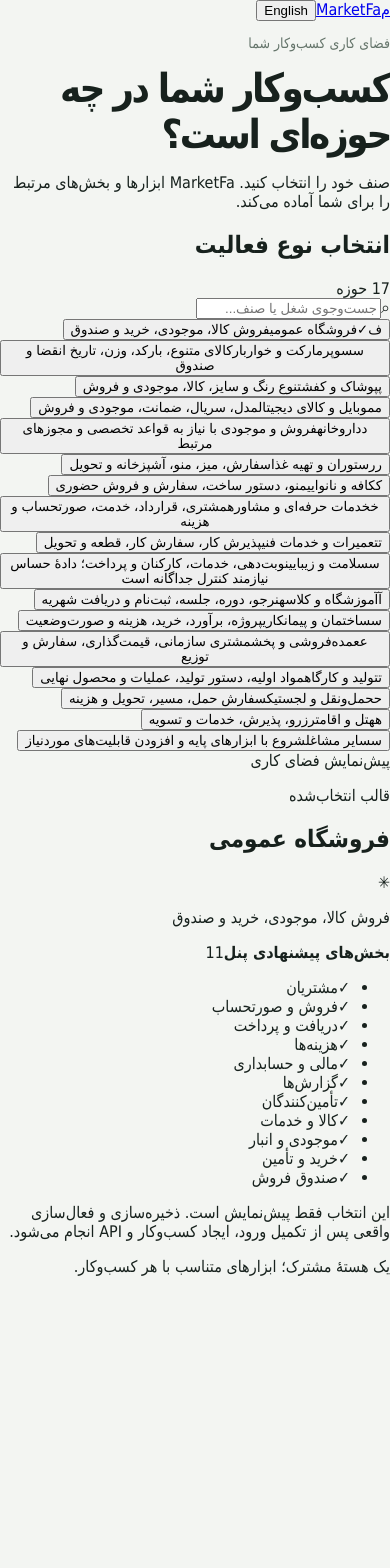
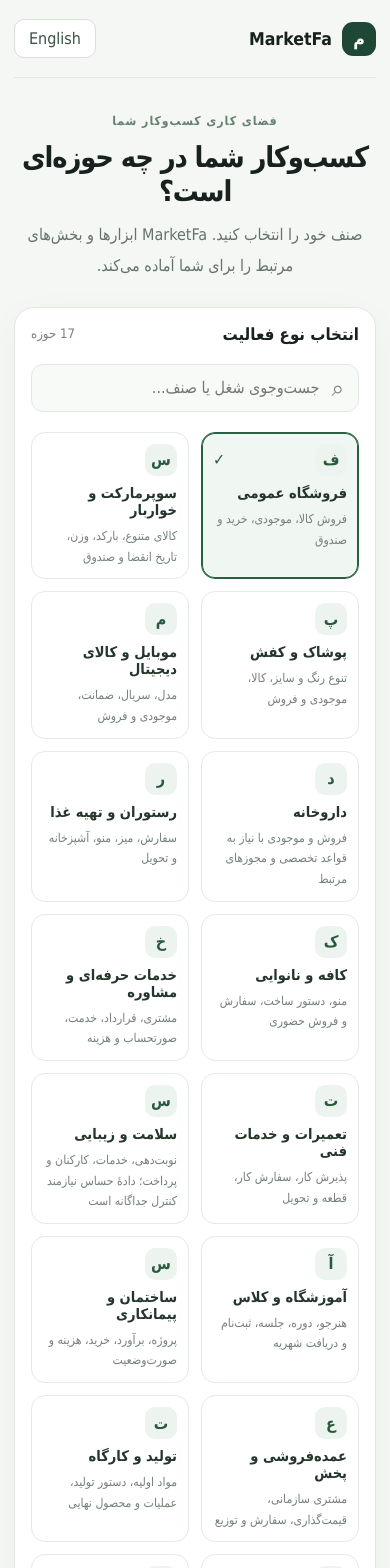
Before and after one commit to aminshahsaheb/marketfa-platform, a React (Vite) app in the folder apps/web/: page / in a window 390 px wide. Shown: the top 1568 px of the page. Before the commit the page ends 1276 px from the top, so only its background shows below. Built offline with nearby package versions, Linux system fonts and the light colour scheme.

Commit message:
style(web): design responsive industry workspace picker

```diff
--- a/apps/web/src/styles.css
+++ b/apps/web/src/styles.css
@@ -3,7 +3,7 @@
 }
 :root {
   color: #17211d;
-  background: #f3f5f2;
+  background: #f5f7f4;
   font-family: Tahoma, "Segoe UI", sans-serif;
   font-synthesis: none;
   text-rendering: optimizeLegibility;
@@ -13,46 +13,284 @@ body {
   min-width: 320px;
   min-height: 100vh;
 }
-.shell {
+button,
+input {
+  font: inherit;
+}
+button {
+  cursor: pointer;
+}
+.app-shell {
+  width: min(1440px, 100%);
+  min-height: 100vh;
+  margin: 0 auto;
+  padding: 0 40px 28px;
+}
+.topbar {
+  display: flex;
+  min-height: 78px;
+  align-items: center;
+  justify-content: space-between;
+  border-bottom: 1px solid #e2e8e2;
+}
+.brand {
+  display: inline-flex;
+  align-items: center;
+  gap: 10px;
+  color: #17211d;
+  font-size: 1.1rem;
+  font-weight: 800;
+  text-decoration: none;
+}
+.brand-mark {
   display: grid;
-  min-height: 100vh;
+  width: 34px;
+  height: 34px;
   place-items: center;
+  border-radius: 11px;
+  background: #1e4835;
+  color: #fff;
+}
+.language-button {
+  border: 1px solid #d8e0d9;
+  border-radius: 10px;
+  padding: 9px 14px;
+  background: #fff;
+  color: #385344;
+}
+.intro {
+  max-width: 780px;
+  margin: 52px auto 34px;
+  text-align: center;
+}
+.eyebrow,
+.preview-kicker {
+  color: #66816f;
+  font-size: 0.76rem;
+  font-weight: 700;
+  letter-spacing: 0.08em;
+}
+.intro h1 {
+  margin: 12px 0;
+  font-size: clamp(1.8rem, 4vw, 2.7rem);
+  letter-spacing: -0.04em;
+}
+.intro-copy {
+  margin: 0;
+  color: #65736a;
+  line-height: 1.9;
+}
+.workspace-layout {
+  display: grid;
+  grid-template-columns: minmax(0, 1.65fr) minmax(280px, 0.8fr);
+  align-items: start;
+  gap: 24px;
+}
+.industry-picker,
+.workspace-preview {
+  border: 1px solid #e0e7e0;
+  border-radius: 20px;
+  background: #fff;
+  box-shadow: 0 12px 40px rgb(23 45 31 / 4%);
+}
+.industry-picker {
   padding: 24px;
 }
-.card {
-  width: min(100%, 560px);
-  padding: 40px;
-  border: 1px solid #dbe2dc;
-  border-radius: 24px;
-  background: #fff;
-  box-shadow: 0 18px 60px rgb(20 40 28 / 8%);
+.picker-heading,
+.preview-title-row,
+.module-heading {
+  display: flex;
+  align-items: center;
+  justify-content: space-between;
+  gap: 12px;
 }
-.eyebrow,
-.languages {
-  color: #64746a;
-  font-size: 0.875rem;
+.picker-heading h2 {
+  margin: 0;
+  font-size: 1.05rem;
 }
-h1 {
-  margin: 8px 0;
-  font-size: clamp(2.5rem, 8vw, 4rem);
-  letter-spacing: -0.06em;
+.picker-heading > span,
+.module-heading > span {
+  color: #77857b;
+  font-size: 0.82rem;
 }
-.status {
+.search-box {
   display: flex;
   align-items: center;
   gap: 10px;
-  margin-top: 28px;
-  padding: 12px 16px;
+  margin: 20px 0;
+  border: 1px solid #e1e8e2;
   border-radius: 12px;
-  background: #edf6ef;
-  color: #205b35;
+  padding: 0 14px;
+  background: #f8faf8;
 }
-.status-dot {
-  width: 9px;
-  height: 9px;
-  border-radius: 50%;
-  background: #26834a;
+.search-icon {
+  color: #738579;
+  font-size: 1.4rem;
 }
-.languages {
+.search-box input {
+  width: 100%;
+  min-height: 46px;
+  border: 0;
+  outline: 0;
+  background: transparent;
+  color: #17211d;
+}
+.industry-grid {
+  display: grid;
+  grid-template-columns: repeat(3, minmax(0, 1fr));
+  gap: 12px;
+}
+.industry-card {
+  display: flex;
+  min-height: 142px;
+  flex-direction: column;
+  align-items: stretch;
+  gap: 8px;
+  border: 1px solid #e4eae4;
+  border-radius: 14px;
+  padding: 14px;
+  background: #fff;
+  color: #24352b;
+  text-align: start;
+  transition: border-color 120ms ease, background 120ms ease;
+}
+.industry-card:hover {
+  border-color: #9db6a4;
+}
+.industry-card.selected {
+  border-color: #286044;
+  background: #f0f6f1;
+  box-shadow: inset 0 0 0 1px #286044;
+}
+.industry-card-top {
+  display: flex;
+  align-items: center;
+  justify-content: space-between;
+}
+.industry-symbol,
+.preview-icon {
+  display: grid;
+  width: 32px;
+  height: 32px;
+  place-items: center;
+  border-radius: 10px;
+  background: #edf3ee;
+  color: #285b3e;
+  font-weight: 800;
+}
+.selected-mark {
+  color: #286044;
+  font-weight: 800;
+}
+.industry-card strong {
+  font-size: 0.91rem;
+}
+.industry-description {
+  color: #748078;
+  font-size: 0.76rem;
+  line-height: 1.7;
+}
+.workspace-preview {
+  position: sticky;
+  top: 20px;
+  padding: 24px;
+}
+.preview-title-row {
   margin-top: 24px;
 }
+.preview-label {
+  margin: 0 0 6px;
+  color: #78867c;
+  font-size: 0.75rem;
+}
+.preview-title-row h2 {
+  margin: 0;
+  font-size: 1.35rem;
+}
+.preview-icon {
+  width: 42px;
+  height: 42px;
+  font-size: 1.3rem;
+}
+.preview-description {
+  color: #65736a;
+  font-size: 0.86rem;
+  line-height: 1.9;
+}
+.module-heading {
+  margin-top: 24px;
+  padding-top: 18px;
+  border-top: 1px solid #edf0ed;
+  font-size: 0.87rem;
+}
+.module-list {
+  display: grid;
+  grid-template-columns: repeat(2, minmax(0, 1fr));
+  gap: 12px 8px;
+  margin: 16px 0 0;
+  padding: 0;
+  list-style: none;
+}
+.module-list li {
+  display: flex;
+  align-items: center;
+  gap: 7px;
+  color: #405448;
+  font-size: 0.8rem;
+}
+.module-check {
+  color: #2f7650;
+  font-weight: 800;
+}
+.preview-note {
+  margin: 22px 0 0;
+  border-radius: 11px;
+  padding: 12px;
+  background: #f7f8f6;
+  color: #69766e;
+  font-size: 0.75rem;
+  line-height: 1.9;
+}
+.empty-state {
+  color: #69766e;
+  text-align: center;
+}
+.footer {
+  padding: 30px 0 10px;
+  color: #77857b;
+  font-size: 0.82rem;
+  text-align: center;
+}
+@media (max-width: 980px) {
+  .app-shell {
+    padding: 0 20px 24px;
+  }
+  .workspace-layout {
+    grid-template-columns: 1fr;
+  }
+  .workspace-preview {
+    position: static;
+  }
+}
+@media (max-width: 640px) {
+  .app-shell {
+    padding: 0 14px 20px;
+  }
+  .intro {
+    margin: 36px auto 26px;
+  }
+  .industry-picker,
+  .workspace-preview {
+    padding: 16px;
+  }
+  .industry-grid {
+    grid-template-columns: repeat(2, minmax(0, 1fr));
+  }
+  .industry-card {
+    min-height: 138px;
+    padding: 11px;
+  }
+  .module-list {
+    grid-template-columns: 1fr;
+  }
+}
```
